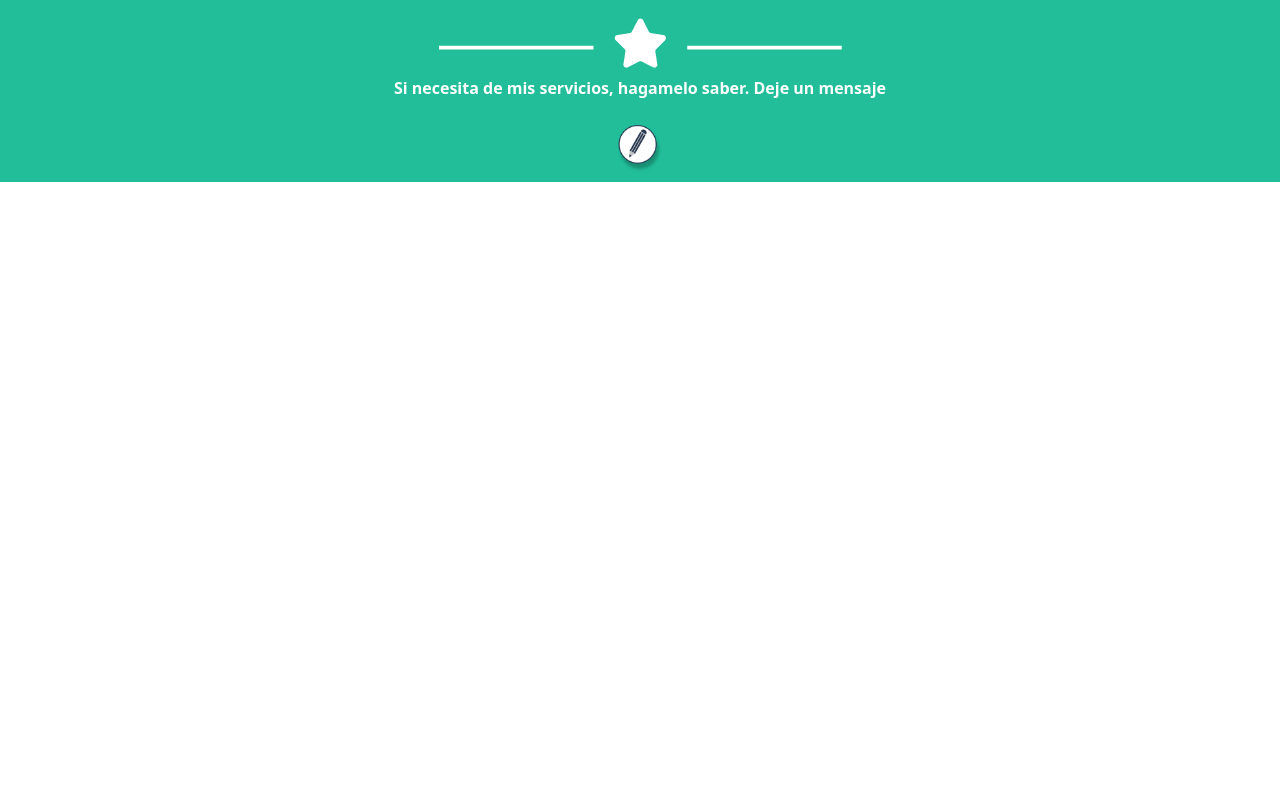
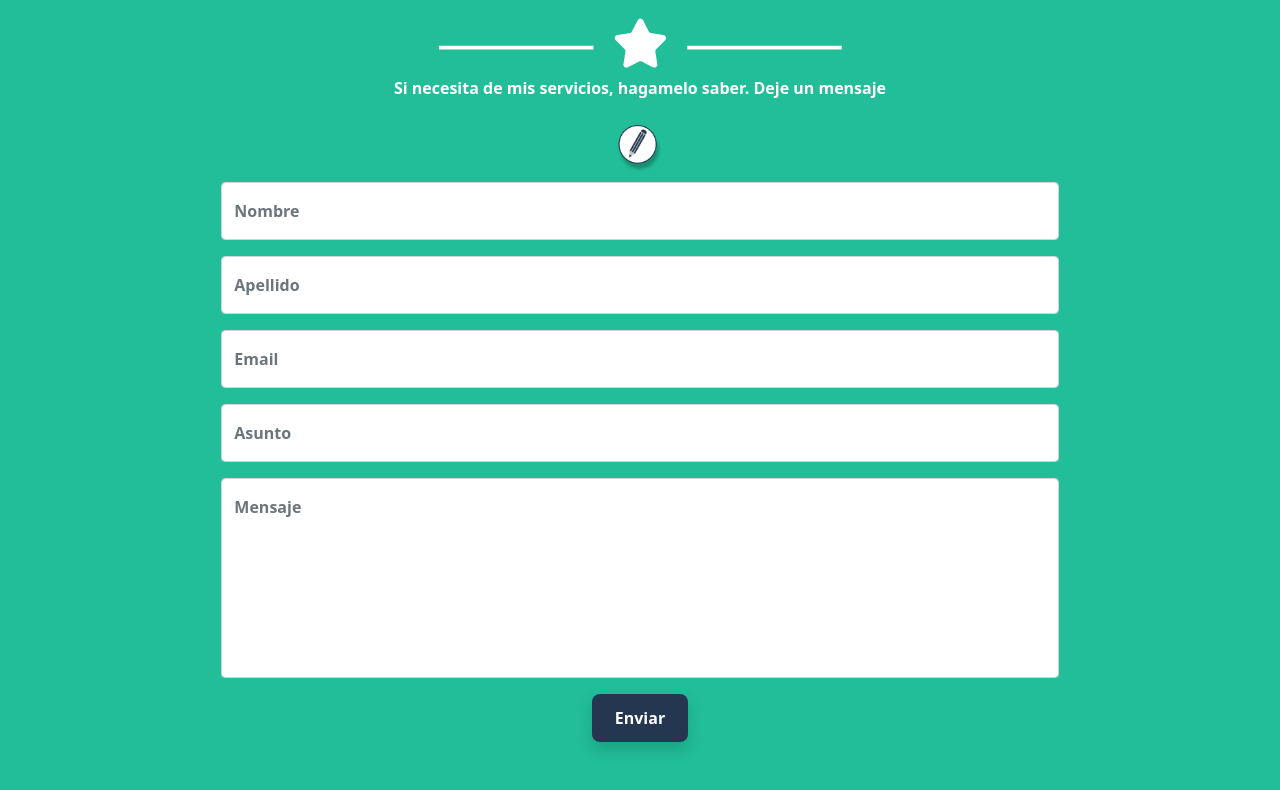
Before and after one commit to carlosc86/portfolio-FrontEnd, an Angular app: page / in a window 1280 px wide. Shown: the part 3836-4626 px from the top of the page. Before the commit the page ends 4018 px from the top, so only its background shows below. Built offline with nearby package versions, Linux system fonts and the light colour scheme.

Commit message:
Agregado formulario para enviar mensajes.

```diff
--- a/src/app/app.module.ts
+++ b/src/app/app.module.ts
@@ -18,6 +18,7 @@ import { InfoExperienciaComponent } from './components/info-experiencia/info-exp
 import { EditorExperienciaComponent } from './components/editor-experiencia/editor-experiencia.component';
 import { InfoProyectoComponent } from './components/info-proyecto/info-proyecto.component';
 import { EditorProyectoComponent } from './components/editor-proyecto/editor-proyecto.component';
+import { FormEnvioMensajeComponent } from './components/form-envio-mensaje/form-envio-mensaje.component';
 
 @NgModule({
   declarations: [
@@ -35,7 +36,8 @@ import { EditorProyectoComponent } from './components/editor-proyecto/editor-pro
     InfoExperienciaComponent,
     EditorExperienciaComponent,
     InfoProyectoComponent,
-    EditorProyectoComponent
+    EditorProyectoComponent,
+    FormEnvioMensajeComponent
   ],
   imports: [
     BrowserModule,
--- a/src/app/components/editor-proyecto/editor-proyecto.component.html
+++ b/src/app/components/editor-proyecto/editor-proyecto.component.html
@@ -40,11 +40,11 @@
                     <div class="input-group">
                         <input type="text" name="" id="imagenProyecto" class="form-control" formControlName="urlImagen">
                         <label for="imagenProyecto" class="input-group-text">Imagen</label>
-                        <button type="button" class="btn btn-primary shadow" (click)="agregarALista()">+</button>
+                        <button type="button" class="btn btn-primary shadow" (click)="agregarALista()">Agregar</button>
                     </div>
                     <div class="input-group" *ngFor="let ruta of listaRutas">
                         <input type="text" class="form-control" disabled [value]="ruta">
-                        <button type="button" class="btn btn-secondary shadow" (click)="quitarDeLista(ruta)">X</button>
+                        <button type="button" class="btn btn-secondary shadow" (click)="quitarDeLista(ruta)">Quitar</button>
                     </div>
                     <div class="mt-3">
                     <button class="btn btn-secondary shadow" type="button"
--- a/src/app/components/editor-proyecto/editor-proyecto.component.ts
+++ b/src/app/components/editor-proyecto/editor-proyecto.component.ts
@@ -78,13 +78,7 @@ export class EditorProyectoComponent implements OnInit {
 
   agregarALista(){
     this.listaRutas.push(this.forms.value.urlImagen);
-    this.forms.setValue({
-      nombre:this.forms.value.nombre,
-      descripcion:this.forms.value.descripcion,
-      link:this.forms.value.link,
-      anio:this.forms.value.anio,
-      urlImagen:""
-    });
+    this.forms.get('urlImagen')!.setValue('');
   }
 
   quitarDeLista(ruta:string){
--- /dev/null
+++ b/src/app/components/form-envio-mensaje/form-envio-mensaje.component.css
@@ -0,0 +1,6 @@
+.invalido{
+    border:2px solid red;
+}
+.valido{
+    border:2px solid green;
+}
--- /dev/null
+++ b/src/app/components/form-envio-mensaje/form-envio-mensaje.component.html
@@ -0,0 +1,87 @@
+<!--Formulario de envio de mensajes, para cuando no se esta logueado-->
+<div class="col-12">
+    <form [formGroup]="formulario" (ngSubmit)="aceptar()" class="col-10 col-md-8 mx-auto text-secondary mb-5 not-ocultable">
+        <div class="form-floating has-validation mb-3">
+            <input type="text" matInput name="nombre" class="form-control" id="nombreVisitante"
+                formControlName="nombre" placeholder="Escriba su nombre."
+                [ngClass]="{'is-valid': (nombre.touched&&nombre.valid),'is-invalid': nombre.touched&&nombre.invalid }">
+            <label for="nombreVisitante" class="form-label">Nombre</label>
+            <div class="invalid-tooltip"  *ngIf="nombre.touched&&nombre.errors!">
+                <span *ngIf="nombre.errors?.['required']">
+                    El nombre es necesario.
+                </span>
+                <span *ngIf="nombre.errors?.['pattern']">
+                    El nombre no puede contener numeros.
+                </span>
+                <span *ngIf="nombre.errors?.['minlength']">
+                    El nombre debe tener al menos dos letras.
+                </span>
+            </div>
+        </div>
+        <div class="form-floating mb-3">
+            <input type="text" class="form-control" id="apellido"
+                formControlName="apellido" placeholder="Escriba su apellido."
+                [ngClass]="{'is-invalid': apellido.invalid&&(apellido.dirty||apellido.touched) ,
+                            'is-valid':apellido.valid&&(apellido.dirty||apellido.touched)}">
+            <label for="apellido" class="form-label">Apellido</label>
+            <div class="invalid-tooltip"  *ngIf="apellido.touched && apellido.errors!">
+                <span *ngIf="apellido.errors?.['required']">
+                    El apellido es necesario.
+                </span>
+                <span *ngIf="apellido.errors?.['pattern']">
+                    El apellido no puede contener numeros.
+                </span>
+                <span *ngIf="apellido.errors?.['minlength']">
+                    El apellido debe tener al menos dos letras.
+                </span>
+            </div>
+        </div>
+        <div class="form-floating mb-3">
+            <input type="email" class="form-control" id="email"
+                formControlName="email" placeholder="Escriba un email para ponerm en contacto"
+                [ngClass]="{'is-invalid': email.invalid&&(email.dirty||email.touched) ,
+                            'is-valid':email.valid&&(email.dirty||email.touched)}">
+            <label for="email" class="form-label">Email</label>
+            <div class="invalid-tooltip"  *ngIf="email.touched&&email.errors!">
+                <span *ngIf="email.errors?.['required']">
+                    El email es necesario.
+                </span>
+                <span *ngIf="email.errors?.['email']">
+                    El email debe tener el formato valido.
+                </span>
+            </div>
+        </div>
+        <div class="form-floating mb-3">
+            <input type="text" class="form-control" id="asunto"
+                formControlName="asunto" placeholder="Dejeme saber de que se trata."
+                [ngClass]="{'is-invalid': asunto.invalid&&(asunto.dirty||asunto.touched) ,
+                            'is-valid':asunto.valid&&(asunto.dirty||asunto.touched)}">
+            <label for="asunto" class="form-label">Asunto</label>
+            <div class="invalid-tooltip"  *ngIf="asunto.touched&& asunto.errors!">
+                <span *ngIf="asunto.errors?.['required']">
+                    El asunto es necesario.
+                </span>
+                <span *ngIf="asunto.errors?.['minlength']">
+                    El asunto es muy corto.
+                </span>
+            </div>
+        </div>
+        <div class="form-floating mb-3">
+            <textarea class="form-control" id="mensaje" placeholder="Cuentemelo todo."
+                formControlName="mensaje" style="height: 200px;resize: none;"
+                [ngClass]="{'is-invalid': mensaje.invalid&&(mensaje.dirty||mensaje.touched) ,
+                            'is-valid':mensaje.valid&&(mensaje.dirty||mensaje.touched)}">
+            </textarea>
+            <label for="mensaje" class="form-label">Mensaje</label>
+            <div class="invalid-tooltip"  *ngIf="mensaje.touched && mensaje.errors!">
+                <span *ngIf="mensaje.errors?.['required']">
+                    El mensaje es necesario.
+                </span>
+                <span *ngIf="mensaje.errors?.['minlength']">
+                    El mensaje es muy corto.
+                </span>
+            </div>
+        </div>
+        <button  mat-raised-button class="btn btn-primary shadow" type="submit">Enviar</button>
+    </form>
+</div>
--- /dev/null
+++ b/src/app/components/form-envio-mensaje/form-envio-mensaje.component.ts
@@ -0,0 +1,60 @@
+import { Component, EventEmitter, OnInit, Output } from '@angular/core';
+import { AbstractControl, EmailValidator, FormBuilder, FormControl, FormGroup, Validators } from '@angular/forms';
+import { MensajeData } from '../mensajeData';
+
+@Component({
+  selector: 'app-form-envio-mensaje',
+  templateUrl: './form-envio-mensaje.component.html',
+  styleUrls: ['./form-envio-mensaje.component.css']
+})
+export class FormEnvioMensajeComponent implements OnInit {
+
+  @Output() cartero:EventEmitter<MensajeData>=new EventEmitter<MensajeData>();
+  correo:MensajeData={
+    id:-1,
+    nombre:"",
+    apellido:"",
+    email:"",
+    asunto:"",
+    mensaje:"",
+    leido:false
+  };
+
+  formulario:FormGroup;
+
+  constructor(private fb:FormBuilder) {
+    let soloLetras="[A-Za-z ]*"; //Expresion regular para solo letras
+    this.formulario=fb.group({
+      nombre:['', [Validators.required,Validators.minLength(2),Validators.pattern(soloLetras)]],
+      apellido:['', [Validators.required,Validators.minLength(2),Validators.pattern(soloLetras)]],
+      email:['', [Validators.required, Validators.email]],
+      asunto:['',  [Validators.required,Validators.minLength(5)]],
+      mensaje:['',[Validators.required,Validators.minLength(15)]]
+    });
+  }
+
+  ngOnInit(): void {
+
+  }
+
+  get nombre(){ return this.formulario.get('nombre')!;}
+  get apellido(){ return this.formulario.get('apellido')!;}
+  get email(){ return this.formulario.get('email')!;}
+  get asunto(){ return this.formulario.get('asunto')!;}
+  get mensaje(){ return this.formulario.get('mensaje')!;}
+
+  aceptar(){
+    this.formulario.markAllAsTouched();
+    if(this.formulario.valid){
+      this.correo.nombre=this.formulario.value.nombre;
+      this.correo.apellido=this.formulario.value.apellido;
+      this.correo.email=this.formulario.value.email;
+      this.correo.asunto=this.formulario.value.asunto;
+      this.correo.mensaje=this.formulario.value.mensaje;
+      this.cartero.emit(this.correo);
+      this.formulario.reset();
+    }
+
+  }
+
+}
--- /dev/null
+++ b/src/app/components/mensajeData.ts
@@ -0,0 +1,9 @@
+export interface MensajeData{
+    id:number,
+    nombre:string,
+    apellido:string,
+    email:string,
+    asunto:string,
+    mensaje:string,
+    leido:boolean
+}
--- a/src/app/components/seccion-contacto/seccion-contacto.component.html
+++ b/src/app/components/seccion-contacto/seccion-contacto.component.html
@@ -5,6 +5,7 @@
         <p class="col-12">{{seccion.texto}}</p>
         <!--Editor de seccion-->
         <app-editor-seccion [seccion]="seccion" (messageEvent)="editarSeccion($event)"></app-editor-seccion>
-
+        <!--Formulario envio de mensajes-->
+        <app-form-envio-mensaje (cartero)="guardarMensaje($event)"></app-form-envio-mensaje>
     </div>
 </section>
--- a/src/app/components/seccion-contacto/seccion-contacto.component.ts
+++ b/src/app/components/seccion-contacto/seccion-contacto.component.ts
@@ -1,4 +1,5 @@
 import { Component, OnInit } from '@angular/core';
+import { MensajeData } from '../mensajeData';
 import { SeccionComponent } from '../seccion/seccion.component';
 
 @Component({
@@ -7,6 +8,8 @@ import { SeccionComponent } from '../seccion/seccion.component';
   styleUrls: ['./seccion-contacto.component.css']
 })
 export class SeccionContactoComponent extends SeccionComponent implements OnInit {
+
+  mensajes:MensajeData[]=[];
 
   constructor() {
     super();
@@ -19,4 +22,11 @@ export class SeccionContactoComponent extends SeccionComponent implements OnInit
     this.seccion.id=4;
   }
 
+  guardarMensaje($event:MensajeData){
+    $event.id=this.mensajes.length;
+    this.mensajes.push($event);
+    alert("Mensaje enviado con exito.");//Enviado con el servicio de mensajes
+    console.log(this.mensajes[this.mensajes.length-1]);
+  }
+
 }
```
Also changed, not shown: 1 other file (tests, documents, lock files or other folders).
